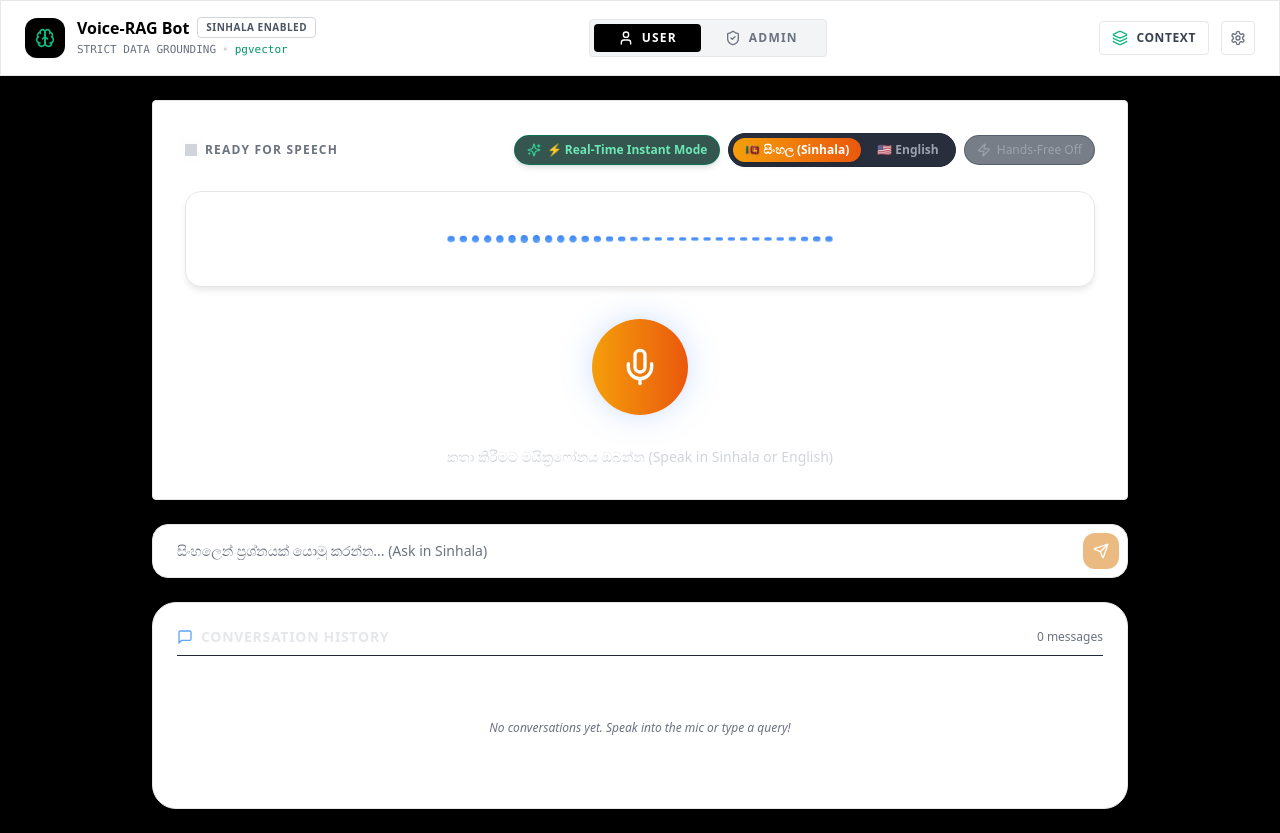
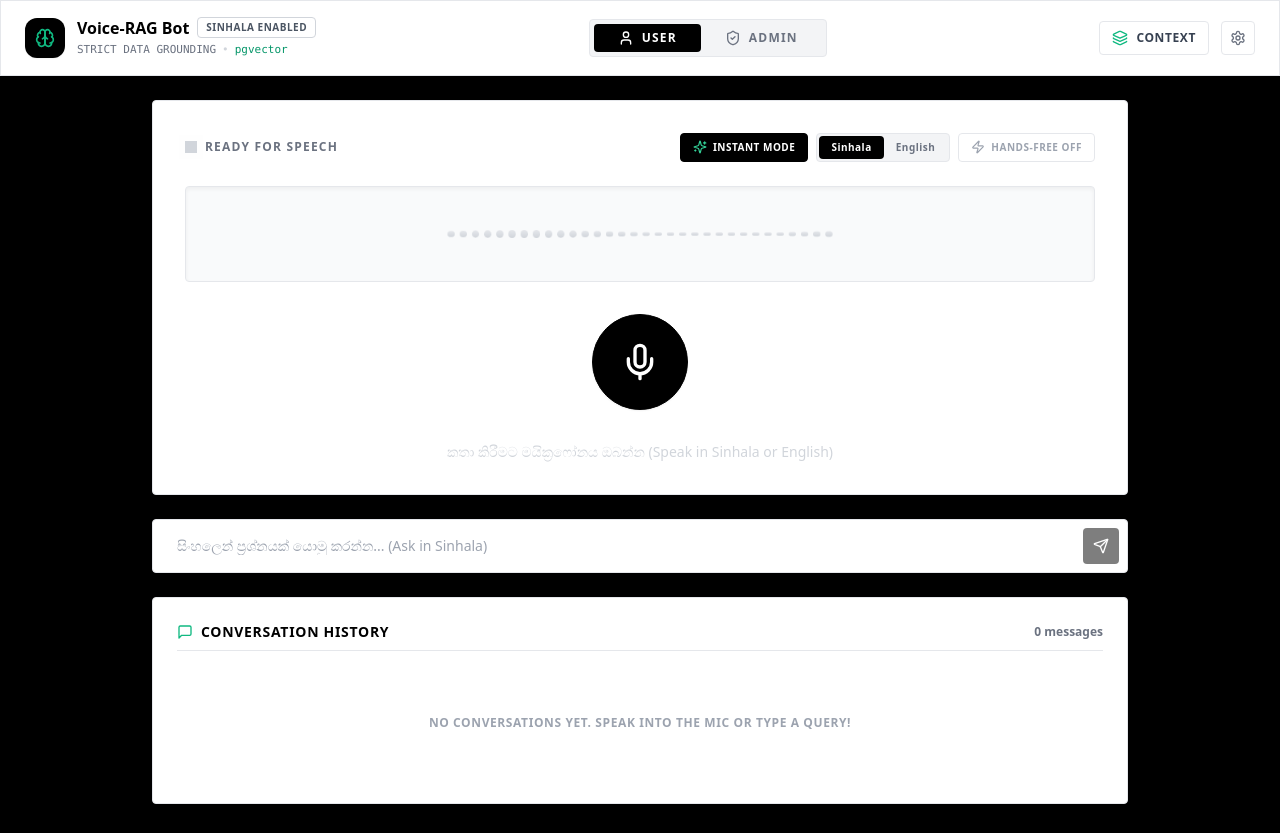
Before and after one commit to KasunWilbagedara/Voice-Rag-bot, a Next.js app: page / in a window 1280 px wide. Built offline with nearby package versions, Linux system fonts and the light colour scheme.

Commit message:
refactor(ui): polish UI components to strict minimalist emerald theme

```diff
--- a/src/app/page.tsx
+++ b/src/app/page.tsx
@@ -204,7 +204,7 @@ export default function Home() {
             {/* Text Input Fallback */}
             <form
               onSubmit={handleTextSubmit}
-              className="glass-panel p-2 rounded-2xl flex items-center gap-2 border border-gray-800/80 focus-within:border-amber-500/60 transition-all"
+              className="bg-white p-2 rounded flex items-center gap-2 border border-gray-200 focus-within:border-black transition-all shadow-sm"
             >
               <input
                 type="text"
@@ -215,31 +215,31 @@ export default function Home() {
                     ? 'සිංහලෙන් ප්‍රශ්නයක් යොමු කරන්න... (Ask in Sinhala)'
                     : 'Type a question in English...'
                 }
-                className="flex-1 bg-transparent px-4 py-2 text-sm text-gray-100 placeholder-gray-500 focus:outline-none"
+                className="flex-1 bg-transparent px-4 py-2 text-sm text-black placeholder-gray-400 focus:outline-none font-medium"
               />
               <button
                 type="submit"
                 disabled={isSubmittingText || !textInput.trim()}
-                className="p-2.5 rounded-xl bg-amber-600 hover:bg-amber-500 disabled:opacity-50 text-white transition-colors"
+                className="p-2.5 rounded bg-black hover:bg-gray-800 disabled:opacity-50 text-white transition-colors"
               >
                 <Send className="w-4 h-4" />
               </button>
             </form>
 
             {/* Conversation History Timeline */}
-            <div className="glass-panel rounded-3xl p-6 flex flex-col gap-4 w-full">
-              <div className="flex items-center justify-between pb-2 border-b border-gray-800">
+            <div className="bg-white rounded p-6 flex flex-col gap-4 w-full border border-gray-200 shadow-sm">
+              <div className="flex items-center justify-between pb-2 border-b border-gray-200">
                 <div className="flex items-center gap-2">
-                  <MessageSquare className="w-4 h-4 text-brand-400" />
-                  <h3 className="text-sm font-bold text-gray-200 uppercase tracking-wider">
+                  <MessageSquare className="w-4 h-4 text-emerald-500" />
+                  <h3 className="text-sm font-bold text-black uppercase tracking-wider">
                     Conversation History
                   </h3>
                 </div>
-                <span className="text-xs text-gray-500">{chatHistory.length} messages</span>
+                <span className="text-xs text-gray-500 font-bold">{chatHistory.length} messages</span>
               </div>
 
               {chatHistory.length === 0 ? (
-                <div className="py-12 text-center text-xs text-gray-500 italic">
+                <div className="py-12 text-center text-xs text-gray-400 font-bold uppercase tracking-wider">
                   No conversations yet. Speak into the mic or type a query!
                 </div>
               ) : (
@@ -247,39 +247,39 @@ export default function Home() {
                   {chatHistory.map((msg) => (
                     <div
                       key={msg.id}
-                      className="p-4 rounded-2xl bg-gray-900/60 border border-gray-800 flex flex-col gap-3 hover:border-gray-700 transition-colors"
+                      className="p-4 rounded bg-gray-50 border border-gray-200 flex flex-col gap-3 hover:border-black transition-colors"
                     >
                       {/* User Query */}
                       <div className="flex items-start justify-between gap-3">
                         <div className="flex items-start gap-2.5">
-                          <div className="w-6 h-6 rounded-full bg-cyan-950 text-cyan-400 border border-cyan-800 flex items-center justify-center shrink-0 mt-0.5">
-                            <Mic className="w-3.5 h-3.5" />
+                          <div className="w-6 h-6 rounded-full bg-black text-white flex items-center justify-center shrink-0 mt-0.5">
+                            <User className="w-3.5 h-3.5" />
                           </div>
-                          <p className="text-sm font-medium text-gray-200">{msg.userQuery}</p>
+                          <p className="text-sm font-bold text-black">{msg.userQuery}</p>
                         </div>
-                        <span className="text-[10px] text-gray-500 shrink-0 font-mono">
+                        <span className="text-[10px] text-gray-400 shrink-0 font-mono font-bold">
                           {msg.timestamp}
                         </span>
                       </div>
 
                       {/* AI Response */}
-                      <div className="flex items-start gap-2.5 pl-2 border-l-2 border-amber-500/60">
-                        <div className="w-6 h-6 rounded-full bg-amber-950 text-amber-400 border border-amber-800 flex items-center justify-center shrink-0 mt-0.5">
-                          <Volume2 className="w-3.5 h-3.5" />
+                      <div className="flex items-start gap-2.5 pl-2 border-l-2 border-emerald-500 ml-3">
+                        <div className="w-6 h-6 rounded-full bg-emerald-50 text-emerald-600 border border-emerald-200 flex items-center justify-center shrink-0 mt-0.5">
+                          <Brain className="w-3.5 h-3.5" />
                         </div>
-                        <p className="text-sm text-gray-100 font-medium leading-relaxed">{msg.aiResponse}</p>
+                        <p className="text-sm text-gray-800 font-medium leading-relaxed">{msg.aiResponse}</p>
                       </div>
 
                       {/* Chunk Match Footer */}
                       {msg.retrievedChunks && msg.retrievedChunks.length > 0 && (
-                        <div className="flex items-center justify-between pt-2 border-t border-gray-800/60 text-xs">
-                          <span className="text-[11px] text-gray-400 flex items-center gap-1">
-                            <Sparkles className="w-3 h-3 text-violet-400" />
+                        <div className="flex items-center justify-between pt-2 border-t border-gray-200 mt-2 text-xs">
+                          <span className="text-[10px] font-bold text-gray-500 uppercase tracking-wider flex items-center gap-1">
+                            <Database className="w-3 h-3 text-emerald-500" />
                             Grounded in {msg.retrievedChunks.length} chunks
                           </span>
                           <button
                             onClick={() => openContextForMessage(msg)}
-                            className="text-[11px] text-amber-400 hover:text-amber-300 font-medium hover:underline flex items-center gap-1"
+                            className="text-[10px] text-emerald-600 hover:text-emerald-700 font-bold uppercase tracking-wider hover:underline flex items-center gap-1"
                           >
                             Inspect Source Data &rarr;
                           </button>
@@ -296,13 +296,13 @@ export default function Home() {
         {/* === ADMIN TAB === */}
         {activeTab === 'admin' && (
           <div className="flex flex-col gap-6 w-full animate-in fade-in zoom-in-95 duration-200">
-            <div className="glass-panel rounded-3xl p-6 border border-violet-900/30">
+            <div className="bg-white rounded p-6 border border-gray-200 shadow-sm">
               <div className="mb-4">
-                <h2 className="text-xl font-bold text-gray-100 flex items-center gap-2">
-                  <Database className="w-5 h-5 text-violet-400" />
+                <h2 className="text-xl font-bold text-black flex items-center gap-2 uppercase tracking-wider">
+                  <Database className="w-5 h-5 text-emerald-500" />
                   Knowledge Base Administration
                 </h2>
-                <p className="text-sm text-gray-400 mt-1">
+                <p className="text-xs font-bold text-gray-500 uppercase tracking-wider mt-1">
                   Upload databases (Excel/CSV), PDFs, and Documents. The AI will strictly restrict its answers to this data.
                 </p>
               </div>
@@ -312,12 +312,12 @@ export default function Home() {
             </div>
 
             {/* Sample Queries Box */}
-            <div className="glass-panel rounded-3xl p-6 flex flex-col gap-3 border border-gray-800/80">
-              <div className="flex items-center gap-2 text-sm font-bold text-gray-200 uppercase tracking-wider">
-                <Globe className="w-4 h-4 text-amber-400" />
+            <div className="bg-gray-50 rounded p-6 flex flex-col gap-3 border border-gray-200 shadow-sm">
+              <div className="flex items-center gap-2 text-sm font-bold text-black uppercase tracking-wider">
+                <Globe className="w-4 h-4 text-emerald-500" />
                 <span>Test Strict Mode</span>
               </div>
-              <p className="text-xs text-gray-400 mb-2">
+              <p className="text-[10px] font-bold uppercase tracking-wider text-gray-500 mb-2">
                 Click a query below while on the User Tab to verify the bot rejects questions outside the uploaded database.
               </p>
               <div className="grid grid-cols-1 sm:grid-cols-2 gap-2">
@@ -333,10 +333,10 @@ export default function Home() {
                       setActiveTab('user');
                       setTextInput(q.query);
                     }}
-                    className="p-3 rounded-xl bg-gray-900/80 hover:bg-gray-800/80 border border-gray-800 text-left text-xs text-amber-200 hover:text-white transition-all flex items-center justify-between group"
+                    className="p-3 rounded bg-white hover:border-black border border-gray-200 text-left text-[11px] font-bold text-gray-600 hover:text-black transition-all flex items-center justify-between group uppercase tracking-wider shadow-sm"
                   >
                     <span>"{q.label}"</span>
-                    <span className="text-gray-500 group-hover:text-amber-400 transition-colors">&rarr;</span>
+                    <span className="text-gray-300 group-hover:text-emerald-500 transition-colors">&rarr;</span>
                   </button>
                 ))}
               </div>
--- a/src/components/AudioVisualizer.tsx
+++ b/src/components/AudioVisualizer.tsx
@@ -27,19 +27,19 @@ export const AudioVisualizer: React.FC<AudioVisualizerProps> = ({ isActive, mode
       const height = canvas.height;
       const centerY = height / 2;
 
-      // Color scheme based on state
-      let primaryColor = '#3b82f6'; // Blue idle
-      let secondaryColor = '#60a5fa';
+      // Color scheme based on minimalist monochrome + emerald state
+      let primaryColor = '#e5e7eb'; // Light gray idle
+      let secondaryColor = '#d1d5db';
 
       if (mode === 'listening') {
-        primaryColor = '#06b6d4'; // Cyan listening
-        secondaryColor = '#38bdf8';
+        primaryColor = '#10b981'; // Emerald listening
+        secondaryColor = '#059669';
       } else if (mode === 'transcribing' || mode === 'searching') {
-        primaryColor = '#8b5cf6'; // Violet thinking
-        secondaryColor = '#c084fc';
+        primaryColor = '#9ca3af'; // Darker gray thinking
+        secondaryColor = '#6b7280';
       } else if (mode === 'speaking') {
-        primaryColor = '#10b981'; // Emerald speaking
-        secondaryColor = '#34d399';
+        primaryColor = '#059669'; // Emerald speaking
+        secondaryColor = '#10b981';
       }
 
       const barCount = 32;
@@ -87,7 +87,7 @@ export const AudioVisualizer: React.FC<AudioVisualizerProps> = ({ isActive, mode
   }, [isActive, mode]);
 
   return (
-    <div className="w-full h-24 flex items-center justify-center relative overflow-hidden rounded-2xl glass-panel p-2">
+    <div className="w-full h-24 flex items-center justify-center relative overflow-hidden rounded bg-gray-50 border border-gray-200 p-2 shadow-inner">
       <canvas
         ref={canvasRef}
         width={480}
--- a/src/components/VoiceInterface.tsx
+++ b/src/components/VoiceInterface.tsx
@@ -463,49 +463,49 @@ export const VoiceInterface: React.FC<VoiceInterfaceProps> = ({
           {/* Instant Real-Time vs Server HD Mode */}
           <button
             onClick={() => setUseInstantMode(!useInstantMode)}
-            className={`px-3 py-1.5 rounded-full text-xs font-bold transition-all flex items-center gap-1.5 ${
+            className={`px-3 py-1.5 rounded text-[10px] font-bold uppercase tracking-wider transition-all flex items-center gap-1.5 border ${
               useInstantMode
-                ? 'bg-emerald-950/80 text-emerald-300 border border-emerald-700/80 shadow-md'
-                : 'bg-gray-900 text-gray-400 border border-gray-800 hover:text-gray-200'
+                ? 'bg-black text-white border-black'
+                : 'bg-white text-gray-400 border-gray-200 hover:text-black hover:border-black'
             }`}
-            title="Real-Time Mode enables instant <500ms voice answers via live browser speech detection & zero-delay audio playback"
+            title="Real-Time Mode enables instant <500ms voice answers"
           >
-            <Sparkles className="w-3.5 h-3.5 text-emerald-400" />
-            {useInstantMode ? '⚡ Real-Time Instant Mode' : '🎙️ Studio HD Mode'}
+            <Sparkles className={`w-3.5 h-3.5 ${useInstantMode ? 'text-emerald-400' : 'text-gray-400'}`} />
+            {useInstantMode ? 'Instant Mode' : 'Studio HD Mode'}
           </button>
 
-          <div className="flex items-center gap-1 bg-gray-900/90 border border-gray-800 p-1 rounded-full text-xs">
+          <div className="flex items-center p-0.5 bg-gray-100 border border-gray-200 rounded text-[10px] font-bold uppercase tracking-wider">
             <button
               onClick={() => onLanguageChange && onLanguageChange('si')}
-              className={`px-3 py-1 rounded-full font-bold transition-all flex items-center gap-1 ${
+              className={`px-3 py-1 rounded transition-all flex items-center gap-1 ${
                 language === 'si'
-                  ? 'bg-gradient-to-r from-amber-500 to-orange-600 text-white shadow-md'
-                  : 'text-gray-400 hover:text-gray-200'
+                  ? 'bg-black text-white'
+                  : 'text-gray-500 hover:text-black'
               }`}
             >
-              🇱🇰 සිංහල (Sinhala)
+              Sinhala
             </button>
             <button
               onClick={() => onLanguageChange && onLanguageChange('en')}
-              className={`px-3 py-1 rounded-full font-bold transition-all flex items-center gap-1 ${
+              className={`px-3 py-1 rounded transition-all flex items-center gap-1 ${
                 language === 'en'
-                  ? 'bg-brand-600 text-white shadow-md'
-                  : 'text-gray-400 hover:text-gray-200'
+                  ? 'bg-black text-white'
+                  : 'text-gray-500 hover:text-black'
               }`}
             >
-              🇺🇸 English
+              English
             </button>
           </div>
 
           <button
             onClick={() => setIsHandsFree(!isHandsFree)}
-            className={`px-3 py-1.5 rounded-full text-xs font-medium transition-all flex items-center gap-1.5 ${
+            className={`px-3 py-1.5 rounded text-[10px] font-bold uppercase tracking-wider transition-all flex items-center gap-1.5 border ${
               isHandsFree
-                ? 'bg-brand-600/30 text-brand-400 border border-brand-500/40'
-                : 'bg-gray-800/60 text-gray-400 hover:text-gray-200 border border-gray-700/50'
+                ? 'bg-black text-white border-black'
+                : 'bg-white text-gray-400 border-gray-200 hover:text-black hover:border-black'
             }`}
           >
-            <Zap className="w-3.5 h-3.5" />
+            <Zap className={`w-3.5 h-3.5 ${isHandsFree ? 'text-emerald-400' : 'text-gray-400'}`} />
             {isHandsFree ? 'Hands-Free On' : 'Hands-Free Off'}
           </button>
         </div>
@@ -517,23 +517,23 @@ export const VoiceInterface: React.FC<VoiceInterfaceProps> = ({
       {/* Big Mic Button */}
       <div className="relative my-2">
         {state === 'listening' && (
-          <div className="absolute -inset-4 rounded-full bg-cyan-500/20 animate-ping" />
+          <div className="absolute -inset-4 rounded-full border-2 border-emerald-500 animate-ping opacity-20" />
         )}
         {state === 'speaking' && (
-          <div className="absolute -inset-4 rounded-full bg-emerald-500/20 animate-pulse" />
+          <div className="absolute -inset-4 rounded-full border-2 border-emerald-500 animate-pulse opacity-20" />
         )}
 
         <button
           onClick={toggleMic}
           disabled={state === 'transcribing' || state === 'searching'}
-          className={`relative z-10 w-24 h-24 rounded-full flex items-center justify-center transition-all transform hover:scale-105 active:scale-95 shadow-2xl ${
+          className={`relative z-10 w-24 h-24 rounded-full flex items-center justify-center transition-all transform hover:scale-105 active:scale-95 shadow-sm border ${
             state === 'listening'
-              ? 'bg-gradient-to-r from-cyan-500 to-blue-600 text-white glow-cyan'
+              ? 'bg-black border-emerald-500 text-emerald-400'
               : state === 'speaking'
-              ? 'bg-gradient-to-r from-emerald-500 to-teal-600 text-white glow-emerald'
+              ? 'bg-black border-black text-emerald-500'
               : state === 'searching' || state === 'transcribing'
-              ? 'bg-gradient-to-r from-violet-600 to-purple-600 text-white cursor-wait opacity-80'
-              : 'bg-gradient-to-r from-amber-500 to-orange-600 text-white hover:from-amber-400 hover:to-orange-500 glow-blue'
+              ? 'bg-gray-100 border-gray-200 text-gray-400 cursor-wait'
+              : 'bg-black border-black text-white hover:bg-gray-900'
           }`}
         >
           {state === 'transcribing' || state === 'searching' ? (
@@ -566,42 +566,42 @@ export const VoiceInterface: React.FC<VoiceInterfaceProps> = ({
 
       {/* Live Speech & Response Preview */}
       {(currentQuery || currentResponse) && (
-        <div className="w-full flex flex-col gap-3 mt-2 pt-4 border-t border-gray-800">
+        <div className="w-full flex flex-col gap-3 mt-2 pt-4 border-t border-gray-200">
           {currentQuery && (
-            <div className="p-3 rounded-xl bg-gray-900/60 border border-gray-800/80">
-              <span className="text-[10px] font-bold tracking-wider text-cyan-400 uppercase block mb-1">
+            <div className="p-3 rounded bg-gray-50 border border-gray-200">
+              <span className="text-[10px] font-bold tracking-widest text-gray-400 uppercase block mb-1">
                 You Spoke
               </span>
-              <p className="text-sm text-gray-200 font-medium">{currentQuery}</p>
+              <p className="text-sm text-black font-bold">{currentQuery}</p>
             </div>
           )}
 
           {currentResponse && (
-            <div className="p-3.5 rounded-xl bg-amber-950/20 border border-amber-800/40 flex flex-col gap-2">
-              <div className="flex items-center justify-between">
-                <span className="text-[10px] font-bold tracking-wider text-emerald-400 uppercase flex items-center gap-1">
-                  <Sparkles className="w-3 h-3" /> Voice AI Response ({language === 'si' ? 'Sinhala' : 'English'})
+            <div className="p-4 rounded bg-white border border-gray-200 flex flex-col gap-2 shadow-sm">
+              <div className="flex items-center justify-between border-b border-gray-100 pb-2">
+                <span className="text-[10px] font-bold tracking-widest text-emerald-600 uppercase flex items-center gap-1">
+                  <Sparkles className="w-3 h-3" /> AI Response ({language === 'si' ? 'Sinhala' : 'English'})
                 </span>
 
                 <div className="flex items-center gap-2">
                   {state === 'speaking' ? (
                     <button
                       onClick={stopSpeaking}
-                      className="px-2.5 py-1 rounded-lg bg-red-900/80 hover:bg-red-800 text-red-200 border border-red-700/60 text-[11px] font-bold flex items-center gap-1 transition-all"
+                      className="px-2.5 py-1 rounded bg-gray-100 hover:bg-gray-200 text-black border border-gray-200 text-[10px] font-bold uppercase tracking-wider flex items-center gap-1 transition-all"
                     >
-                      🛑 Stop Speaking (නවත්වන්න)
+                      🛑 Stop Speaking
                     </button>
                   ) : (
                     <button
                       onClick={() => speakTextWithBrowserTTS(currentResponse)}
-                      className="px-2.5 py-1 rounded-lg bg-emerald-900/80 hover:bg-emerald-800 text-emerald-200 border border-emerald-700/60 text-[11px] font-bold flex items-center gap-1 transition-all"
+                      className="px-2.5 py-1 rounded bg-white hover:bg-gray-50 text-black border border-gray-200 text-[10px] font-bold uppercase tracking-wider flex items-center gap-1 transition-all shadow-sm"
                     >
-                      🔊 Replay Voice (නැවත කියවන්න)
+                      🔊 Replay Voice
                     </button>
                   )}
                 </div>
               </div>
-              <p className="text-sm text-gray-100 font-medium leading-relaxed">{currentResponse}</p>
+              <p className="text-sm text-black font-medium leading-relaxed">{currentResponse}</p>
             </div>
           )}
         </div>
```
